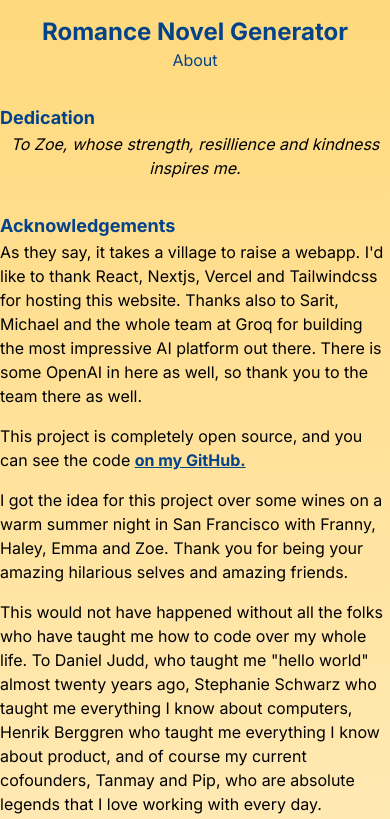
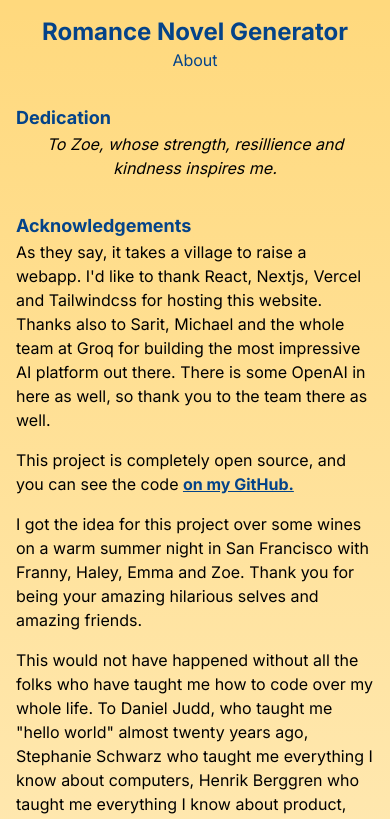
Before and after one commit to jakebloom/romance-novel-generator, a Next.js app: page /about in a window 390 px wide. Shown: the top 819 px of the page. Built offline with nearby package versions, Linux system fonts and the light colour scheme.

Commit message:
Mobile friendly padding

```diff
--- a/src/app/about/page.tsx
+++ b/src/app/about/page.tsx
@@ -3,8 +3,8 @@ import Image from "next/image";
 import Link from "next/link";
 
 export default function About(): JSX.Element {
-  return  <main className="flex min-h-screen flex-col items-center justify-between py-4">
-    <div className="md:w-1/2 sm:w-full sm:px-12 md:px-0 w-full flex flex-col justify-center">
+  return  <main className="flex min-h-screen flex-col items-center justify-between py-4 mb-4">
+    <div className="md:w-1/2 sm:w-full px-4 sm:px-12 md:px-0 w-full flex flex-col justify-center">
       <div className="flex justify-between items-center w-full flex-col md:flex-row mb-8">
         <Link href="/"><h1 className="font-bold text-2xl text-blue">Romance Novel Generator</h1></Link>
         <Link href="/about" className="text-blue">About</Link>
--- a/src/components/question-bank.tsx
+++ b/src/components/question-bank.tsx
@@ -38,7 +38,7 @@ export function QuestionBank({
           <div
             onClick={onClick(a)}
             key={idx}
-            className="px-4 w-[180px] aspect-[2] border border-blue/50 rounded-xl flex items-center justify-center backdrop-blur-3xl shadow-lg cursor-pointer">
+            className="px-4 sm:w-[180px] w-[150px] text-center aspect-[2] border border-blue/50 rounded-xl flex items-center justify-center backdrop-blur-3xl shadow-lg cursor-pointer">
             {a}
           </div>)
         }
```
Also changed, not shown: 1 other file (tests, documents, lock files or other folders).
